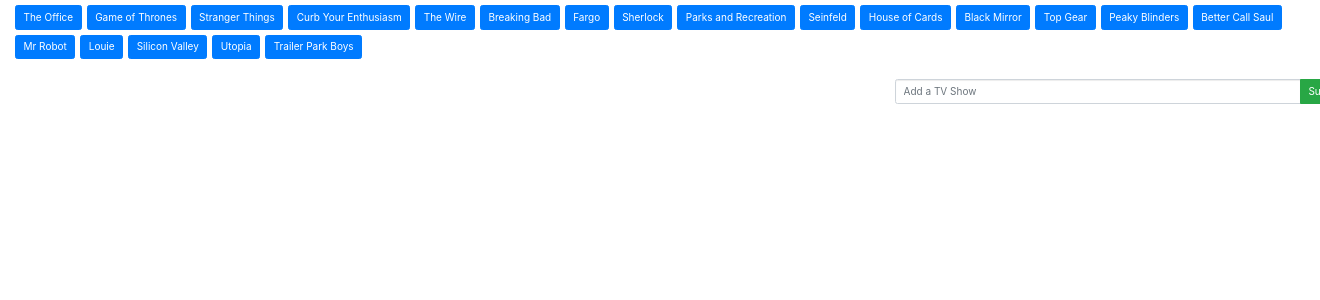
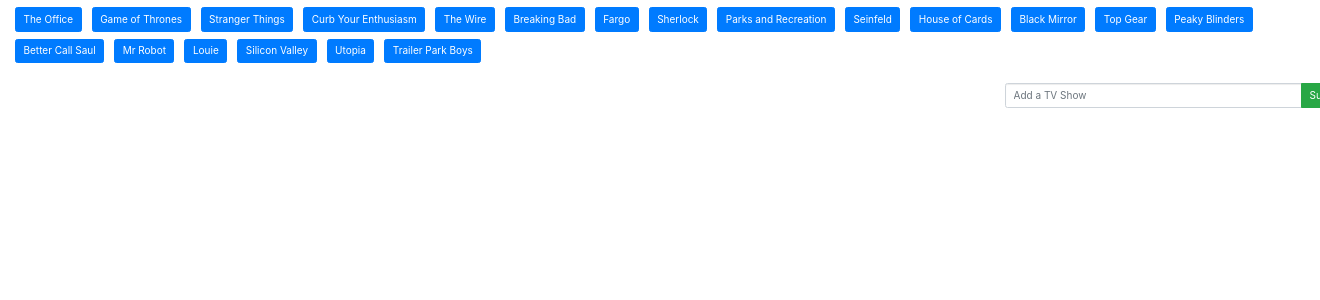
Before and after one commit to brentwoodcock/GifTastic, a PHP site: page / in a window 1320 px wide; the page is wider, and only the part inside the window is pictured. Shown: the top 300 px of that part. Run offline with PHP 8.4, Linux system fonts and the light colour scheme; some libraries are stand-ins or nearby versions.

Commit message:
reduced size of input bar, increased spacing between buttons

```diff
--- a/assets/css/style.css
+++ b/assets/css/style.css
@@ -1,6 +1,6 @@
 .topicBtn{
-	margin-top: 5px;
-	margin-right: 5px;
+	margin-top: 7px;
+	margin-right: 10px;
 }
 #gifsContainer{
 	margin-top: 20px;
--- a/index.html
+++ b/index.html
@@ -22,8 +22,8 @@
             <div class="col-md-12" id="buttonsContainer"></div>
         </div>
         <div class="row">
-            <div class="col-md-8" id="gifsContainer"></div>
-            <div class="col-md-4" id="sidebar">
+            <div class="col-md-9" id="gifsContainer"></div>
+            <div class="col-md-3" id="sidebar">
                 <div class="input-group">
                     <input type="text" class="form-control" placeholder="Add a TV Show" id="userInput">
                     <span class="input-group-btn">
```
